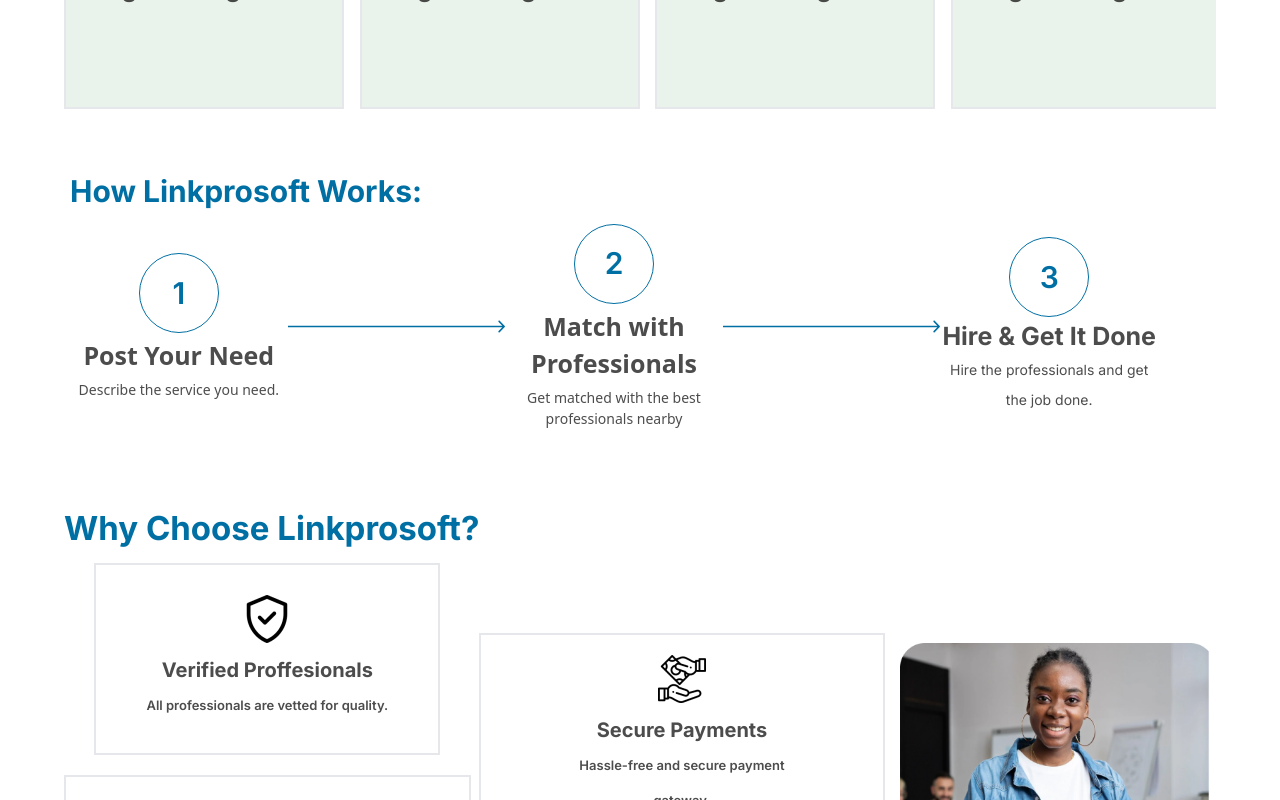
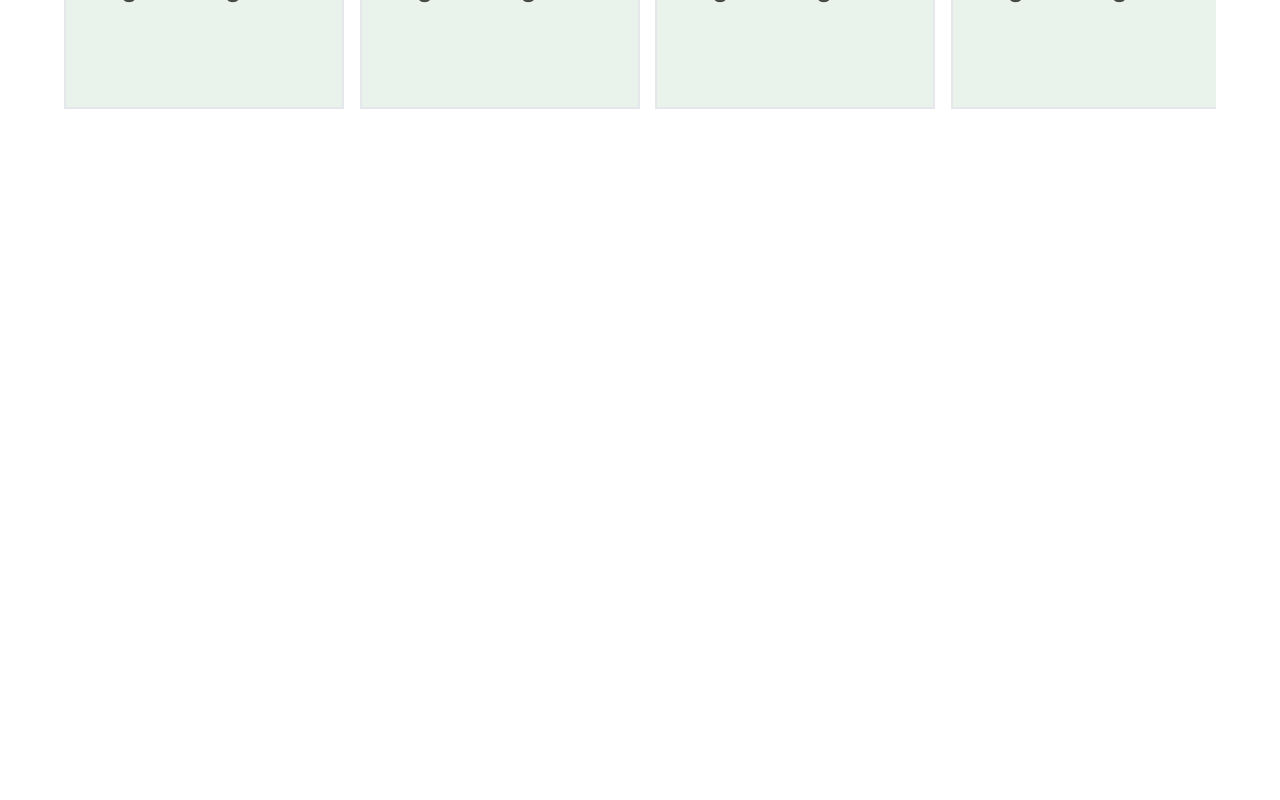
Before and after one commit to german-machine/Linkprosoft, a React (Vite) app in the folder Front-end/: page / in a window 1280 px wide. Shown: the part 860-1660 px from the top of the page. After the commit the page ends 999 px from the top, so only its background shows below. Built offline with nearby package versions, Linux system fonts and the light colour scheme.

Commit message:
commented the use of other components of the home page except navbar, hero and popular-skills

```diff
--- a/Front-end/src/Pages/Home/Home.jsx
+++ b/Front-end/src/Pages/Home/Home.jsx
@@ -16,12 +16,12 @@ const Home = () => {
     <Navbar/>
     <Hero></Hero>
     <PopularSkills></PopularSkills>
-    <HowitWorks></HowitWorks>
+    {/* <HowitWorks></HowitWorks>
     <WhychooseUs></WhychooseUs>
     <Testimonial></Testimonial>
     <CallToAction/>
     <Newsletter/>
-    <Footer></Footer>
+    <Footer></Footer> */}
     </>
   )
 }
```
